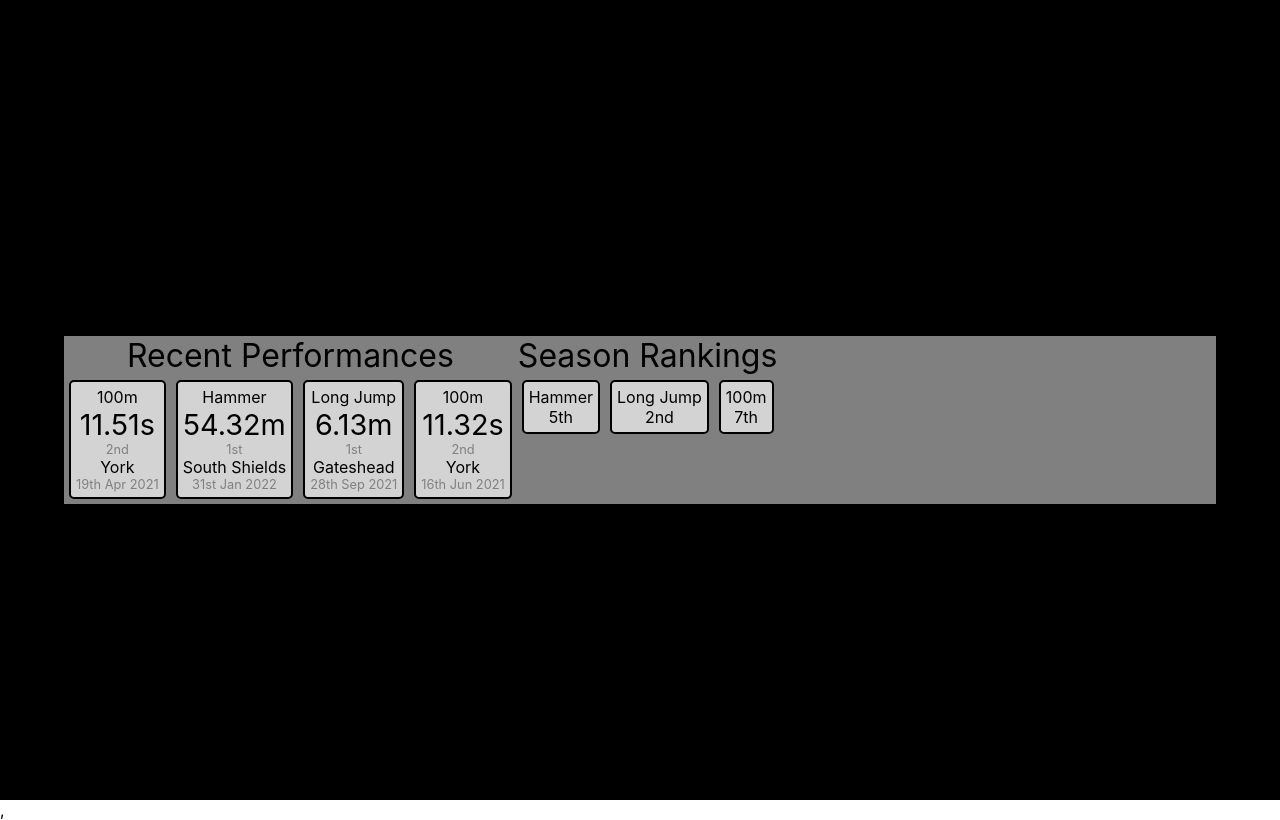
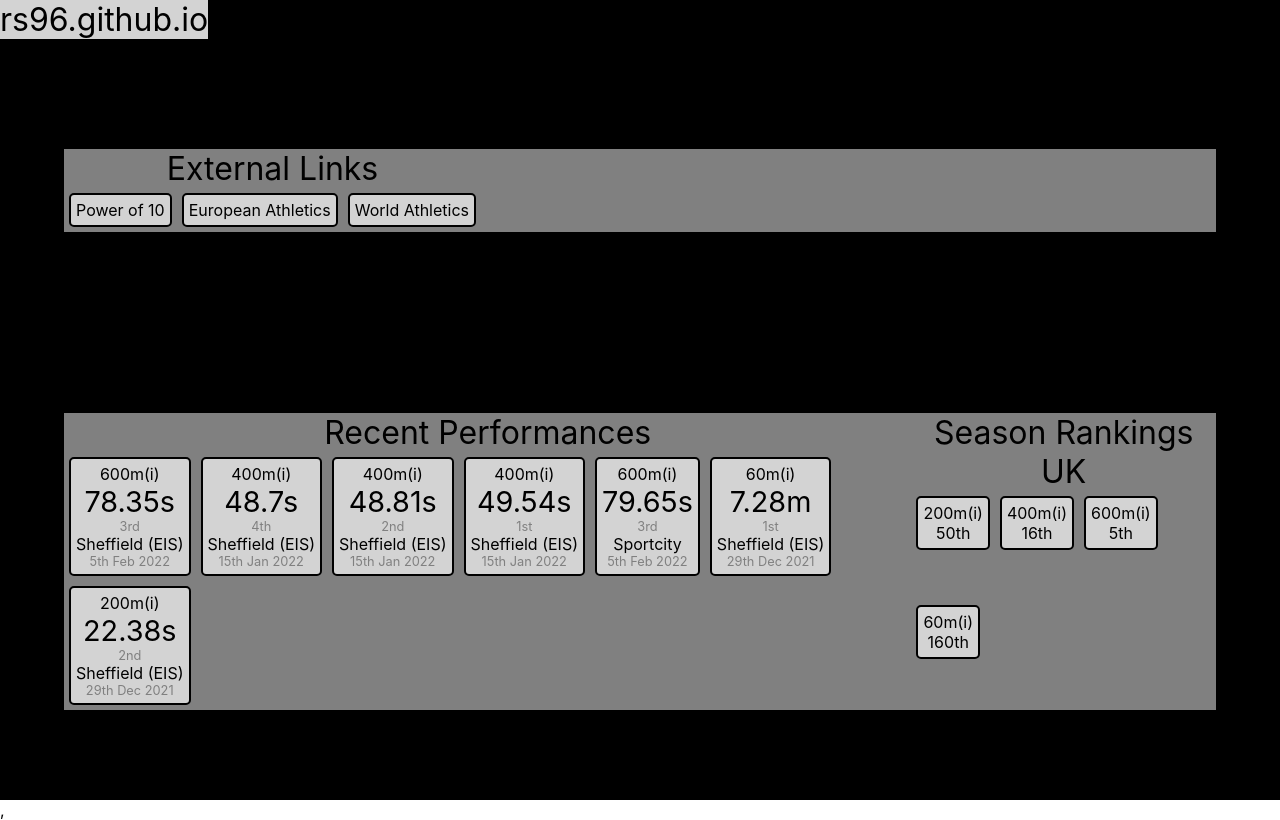
Before and after one commit to rs96/rs96.github.io, a React (Create React App) app: page / in a window 1280 px wide. Built offline with nearby package versions, Linux system fonts and the light colour scheme.

Commit message:
Add links and updated data

```diff
--- a/src/components/App/App.css
+++ b/src/components/App/App.css
@@ -9,7 +9,7 @@ html,
     display: flex;
     flex-direction: column;
     background-color: black;
-    align-items: stretch;
+    align-items: flex-start;
     height: 100%;
     width: 100%;
 }
@@ -31,9 +31,14 @@ html,
 
 .board-contents {
     display: flex;
-    align-items: stretch;
     flex-wrap: wrap;
     flex-grow: 1;
+}
+
+.heading {
+    font: bold;
+    font-size: 2em;
+    background-color: lightgrey;
 }
 
 .board-heading {
@@ -50,7 +55,7 @@ html,
     margin: 5px;
     padding: 5px;
     max-width: 150px;
-    transition: all 0.2s ease-in-out;
+    transition: all 0.1s ease-in-out;
 }
 
 .card:hover {
@@ -64,3 +69,8 @@ html,
     font-size: 0.8em;
     color: grey;
 }
+
+a {
+    color: inherit;
+    text-decoration: inherit;
+}
--- a/src/components/App/App.tsx
+++ b/src/components/App/App.tsx
@@ -2,6 +2,7 @@ import { useEffect } from "react";
 import Header from "../Heading/Heading";
 import "./App.css";
 import PerformancesBoard from "../PerformancesBoard/PerformancesBoard";
+import LinkBoard from "../LinkBoard/LinkBoard";
 import RankingsBoard from "../RankingsBoard/RankingsBoard";
 import { fetchInitialData } from "../../actions/initialData";
 import { useDispatch } from "react-redux";
@@ -16,6 +17,9 @@ const App = () => {
             <Header text="rs96.github.io" />
             <div>Just some info on me and my athletics.</div>
             <div className="info-boards">
+                <LinkBoard />
+            </div>
+            <div className="info-boards">
                 <PerformancesBoard />
                 <RankingsBoard />
             </div>
--- /dev/null
+++ b/src/components/LinkBoard/LinkBoard.tsx
@@ -0,0 +1,25 @@
+import LinkCard from "./LinkCard";
+
+const LinkBoard = () => {
+    return (
+        <div className="link-board board">
+            <div className="board-heading">External Links </div>
+            <div className="board-contents">
+                <LinkCard
+                    name="Power of 10"
+                    link="https://thepowerof10.info/athletes/profile.aspx?athleteid=78994"
+                />
+                <LinkCard
+                    name="European Athletics"
+                    link="https://www.european-athletics.com/historical-data/athletes/great-britain-ni/robert-shipley-014595063"
+                />
+                <LinkCard
+                    name="World Athletics"
+                    link="https://worldathletics.org/athletes/great-britain-ni/robert-shipley-14595063"
+                />
+            </div>
+        </div>
+    );
+};
+
+export default LinkBoard;
--- /dev/null
+++ b/src/components/LinkBoard/LinkCard.tsx
@@ -0,0 +1,16 @@
+interface IProps {
+    name: string;
+    link: string;
+}
+
+const LinkCard = ({ name, link }: IProps) => {
+    return (
+        <a href={link}>
+            <div className="link-card card grow">
+                <div className="name">{name}</div>
+            </div>
+        </a>
+    );
+};
+
+export default LinkCard;
--- a/src/components/RankingsBoard/RankingsBoard.tsx
+++ b/src/components/RankingsBoard/RankingsBoard.tsx
@@ -7,6 +7,7 @@ const RankingsBoard = () => {
     return (
         <div className="rankings-board board">
             <div className="board-heading">Season Rankings</div>
+            <div className="board-heading">UK</div>
             <div className="board-contents">
                 {rankings.map((ranking, index) => (
                     <div key={index}>
--- a/src/constants.ts
+++ b/src/constants.ts
@@ -19,4 +19,14 @@ export const monthMap: { [key: number]: string } = {
     12: "Dec",
 };
 
-export const timedEvents = ["100m", "200m", "400m", "800m"];
+export const timedEvents = [
+    "100m",
+    "200m(i)",
+    "200m",
+    "400m(i)",
+    "400m",
+    "600m(i)",
+    "600m",
+    "800m",
+    "800m(i)",
+];
--- a/src/sample-data/thepowerof10.json
+++ b/src/sample-data/thepowerof10.json
@@ -5,46 +5,71 @@
     },
     "performances": [
         {
-            "value": 11.51,
-            "event": "100m",
-            "location": "York",
-            "position": 2,
-            "date": 1618821032
+            "value": 78.35,
+            "event": "600m(i)",
+            "location": "Sheffield (EIS)",
+            "position": 3,
+            "date": 1644022800
         },
         {
-            "value": 54.32,
-            "event": "Hammer",
-            "location": "South Shields",
-            "position": 1,
-            "date": 1643613832
+            "value": 48.7,
+            "event": "400m(i)",
+            "location": "Sheffield (EIS)",
+            "position": 4,
+            "date": 1642208400
         },
         {
-            "value": 6.13,
-            "event": "Long Jump",
-            "location": "Gateshead",
-            "position": 1,
-            "date": 1632810732
+            "value": 48.81,
+            "event": "400m(i)",
+            "location": "Sheffield (EIS)",
+            "position": 2,
+            "date": 1642208400
         },
         {
-            "value": 11.32,
-            "event": "100m",
-            "location": "York",
+            "value": 49.54,
+            "event": "400m(i)",
+            "location": "Sheffield (EIS)",
+            "position": 1,
+            "date": 1642208400
+        },
+        {
+            "value": 79.65,
+            "event": "600m(i)",
+            "location": "Sportcity",
+            "position": 3,
+            "date": 1644022800
+        },
+        {
+            "value": 7.28,
+            "event": "60m(i)",
+            "location": "Sheffield (EIS)",
+            "position": 1,
+            "date": 1640739600
+        },
+        {
+            "value": 22.38,
+            "event": "200m(i)",
+            "location": "Sheffield (EIS)",
             "position": 2,
-            "date": 1623821032
+            "date": 1640739600
         }
     ],
     "rankings": [
         {
-            "rank": 5,
-            "event": "Hammer"
+            "rank": 50,
+            "event": "200m(i)"
         },
         {
-            "rank": 2,
-            "event": "Long Jump"
+            "rank": 16,
+            "event": "400m(i)"
         },
         {
-            "rank": 7,
-            "event": "100m"
+            "rank": 5,
+            "event": "600m(i)"
+        },
+        {
+            "rank": 160,
+            "event": "60m(i)"
         }
     ]
 }
```
